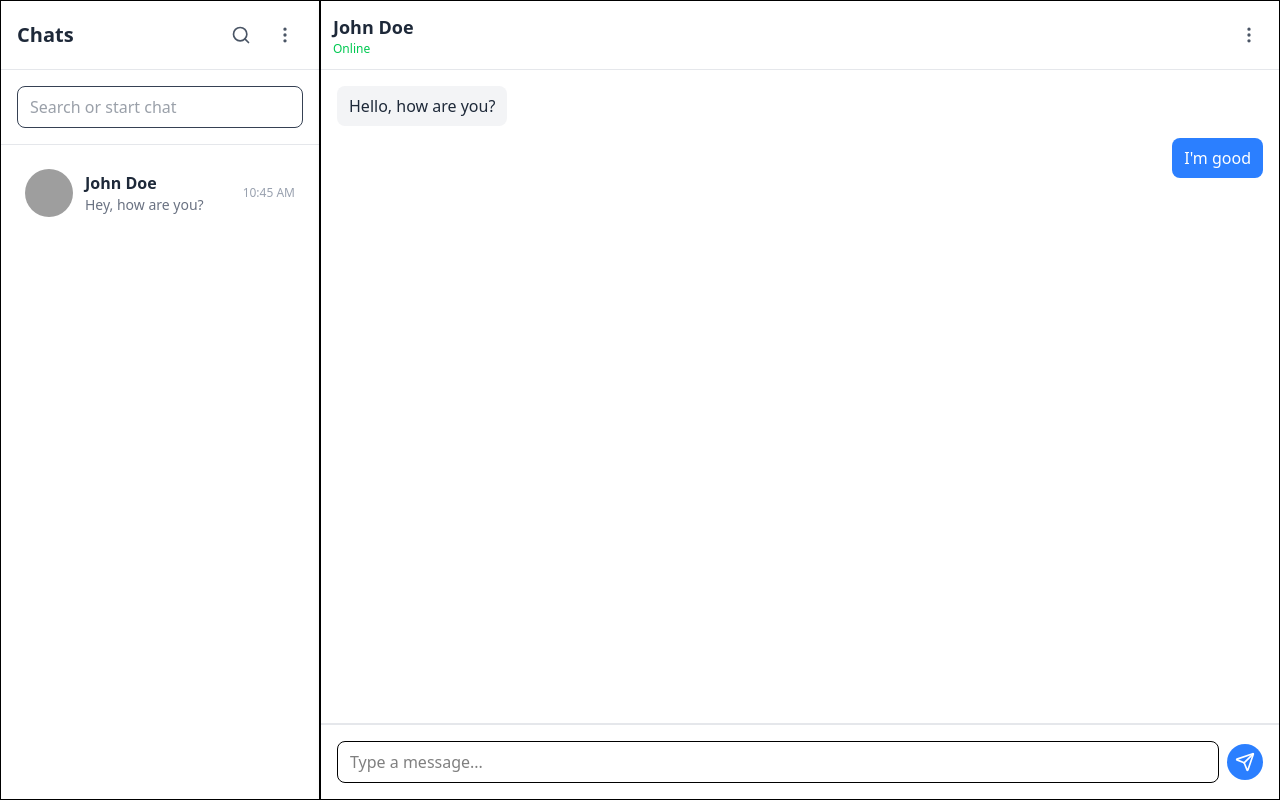
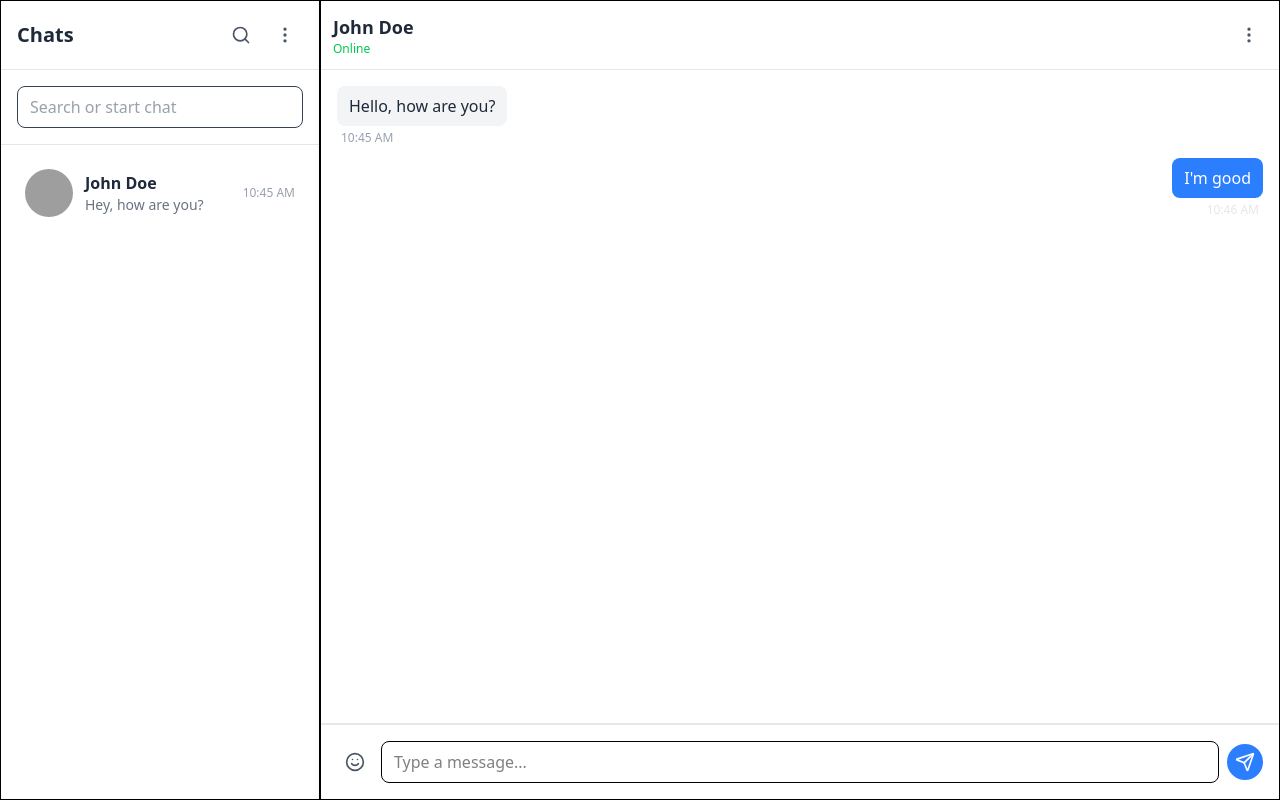
Before and after one commit to Mern2025/page-validation, a React (Vite) app: page / in a window 1280 px wide. Built offline with nearby package versions, Linux system fonts and the light colour scheme; grey boxes are pictures that could not be loaded.

Commit message:
time added

```diff
--- a/src/components/MessageBox.jsx
+++ b/src/components/MessageBox.jsx
@@ -1,5 +1,5 @@
 import React from "react";
-import { MoreVertical, Send } from "lucide-react";
+import { MoreVertical, Send, Smile } from "lucide-react";
 
 const MessageBox = () => {
   return (
@@ -18,27 +18,34 @@ const MessageBox = () => {
       {/* Chatting area */}
       <div className="flex-1 p-4 overflow-y-auto space-y-3 border-b border-gray-200">
         {/* Received message */}
-        <div className="flex items-start space-x-2">
+        <div className="flex flex-col items-start space-y-1">
           <div className="bg-gray-100 text-gray-800 px-3 py-2 rounded-lg max-w-xs">
             Hello, how are you?
           </div>
+          <span className="text-xs text-gray-400 ml-1">10:45 AM</span>
         </div>
 
         {/* Sent message */}
-        <div className="flex items-end justify-end space-x-2">
+        <div className="flex flex-col items-end space-y-1">
           <div className="bg-blue-500 text-white px-3 py-2 rounded-lg max-w-xs">
             I'm good
           </div>
+          <span className="text-xs text-gray-200 mr-1">10:46 AM</span>
         </div>
       </div>
 
-      {/* Input area with send button */}
+      {/* Input area with emoji (left) and send button */}
       <div className="p-4 flex items-center space-x-2 border-t border-gray-200">
+        {/* Emoji button on left */}
+        <button className="p-2 rounded-full hover:bg-gray-100">
+          <Smile className="w-5 h-5 text-gray-600" />
+        </button>
         <input
           type="text"
           placeholder="Type a message..."
           className="flex-1 px-3 py-2 border rounded-lg outline-none focus:ring-2 focus:ring-blue-400"
         />
+        {/* Send button */}
         <button className="p-2 rounded-full bg-blue-500 hover:bg-blue-600 text-white">
           <Send className="w-5 h-5" />
         </button>
```
